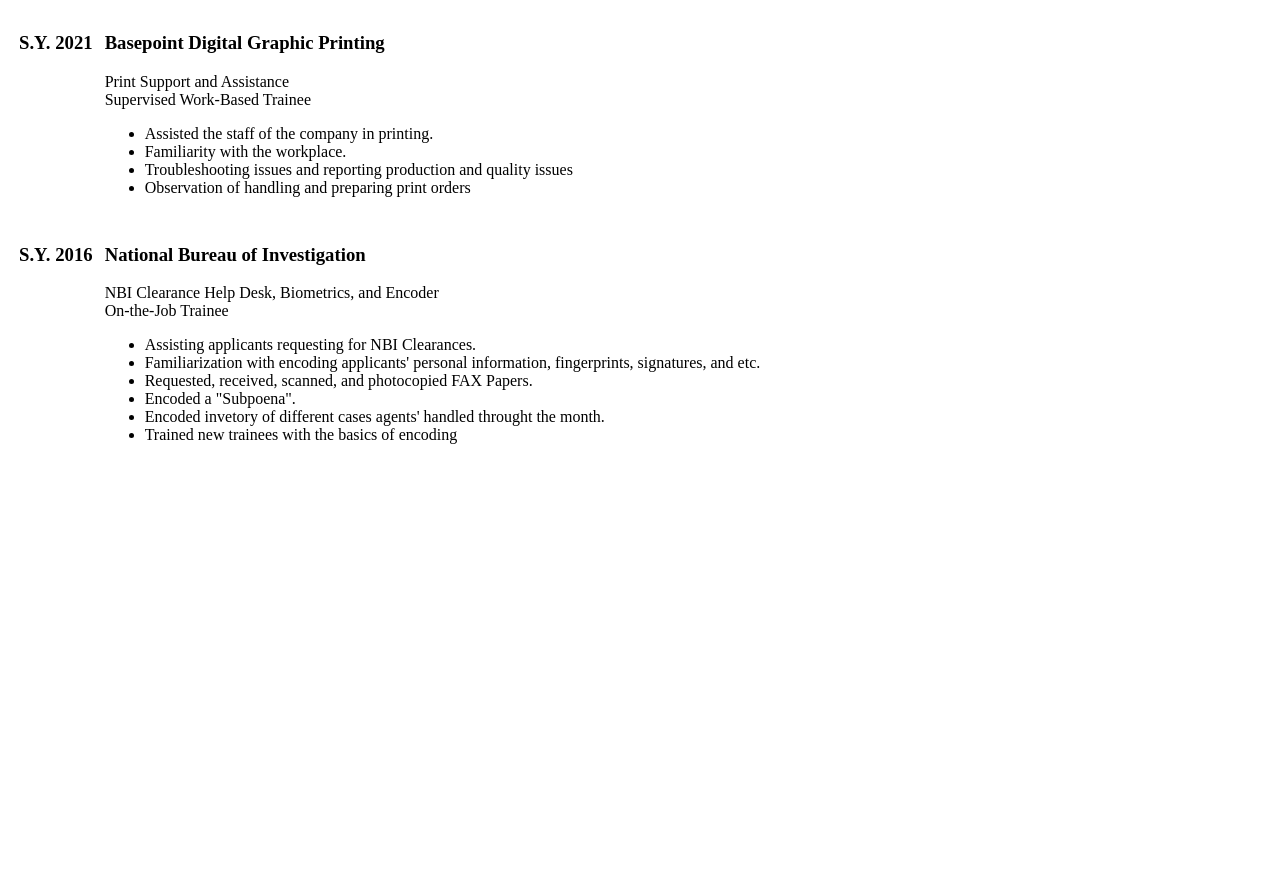
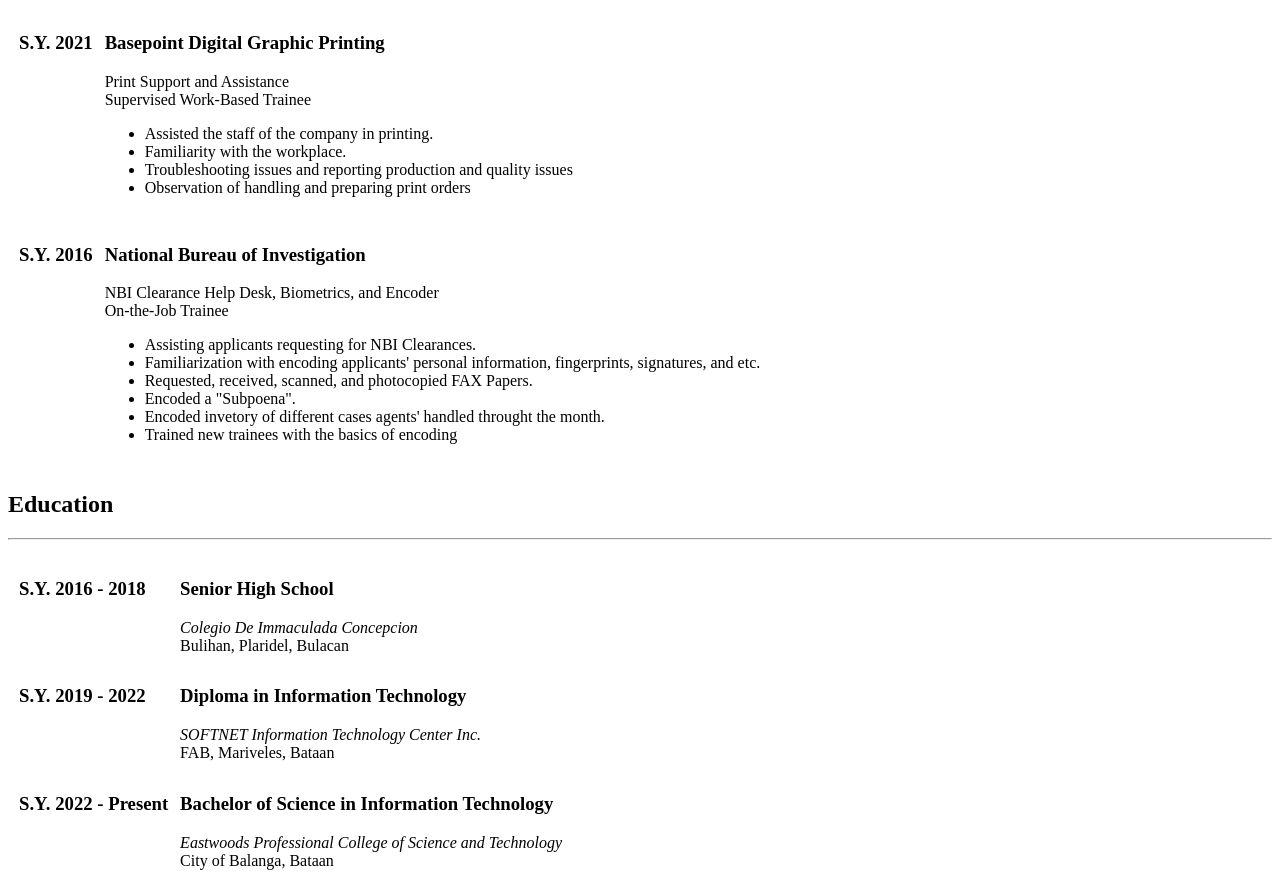
Before and after one commit to project-ronin-coder/resume-repo, a plain HTML site: page index.html in a window 1280 px wide. Shown: the part 347-1236 px from the top of the page. Before the commit the page ends 826 px from the top, so only its background shows below. Drawn offline with Linux system fonts and the light colour scheme.

Commit message:
Update index.html
updated index.html by adding another section which contains the education using tables

```diff
--- a/index.html
+++ b/index.html
@@ -104,6 +104,34 @@
         </tr>
       </table>
     </section>
+        <!-- SECTION 2 - Education -->
+        <section>
+          <h2>Education</h2>
+          <hr>
+          <table cellspacing="10">
+            <tr>
+              <td colspan="1" valign="top"><h3>S.Y. 2016 - 2018</h3></td>
+              <td>
+                <h3>Senior High School</h3>
+                <i>Colegio De Immaculada Concepcion</i><br>Bulihan, Plaridel, Bulacan
+              </td>
+            </tr>
+            <tr>
+              <td valign="top"><h3>S.Y. 2019 - 2022</h3></td>
+              <td>
+                <h3>Diploma in Information Technology</h3>
+                <i>SOFTNET Information Technology Center Inc.</i><br>FAB, Mariveles, Bataan
+              </td>
+            </tr>
+            <tr>
+              <td valign="top"><h3>S.Y. 2022 - Present</h3></td>
+              <td>
+                <h3>Bachelor of Science in Information Technology</h3>
+                <i>Eastwoods Professional College of Science and Technology</i><br>City of Balanga, Bataan
+              </td>
+            </tr>
+          </table>
+        </section>
   </main>
   <!-- MAIN END -->
   <footer></footer>
```
